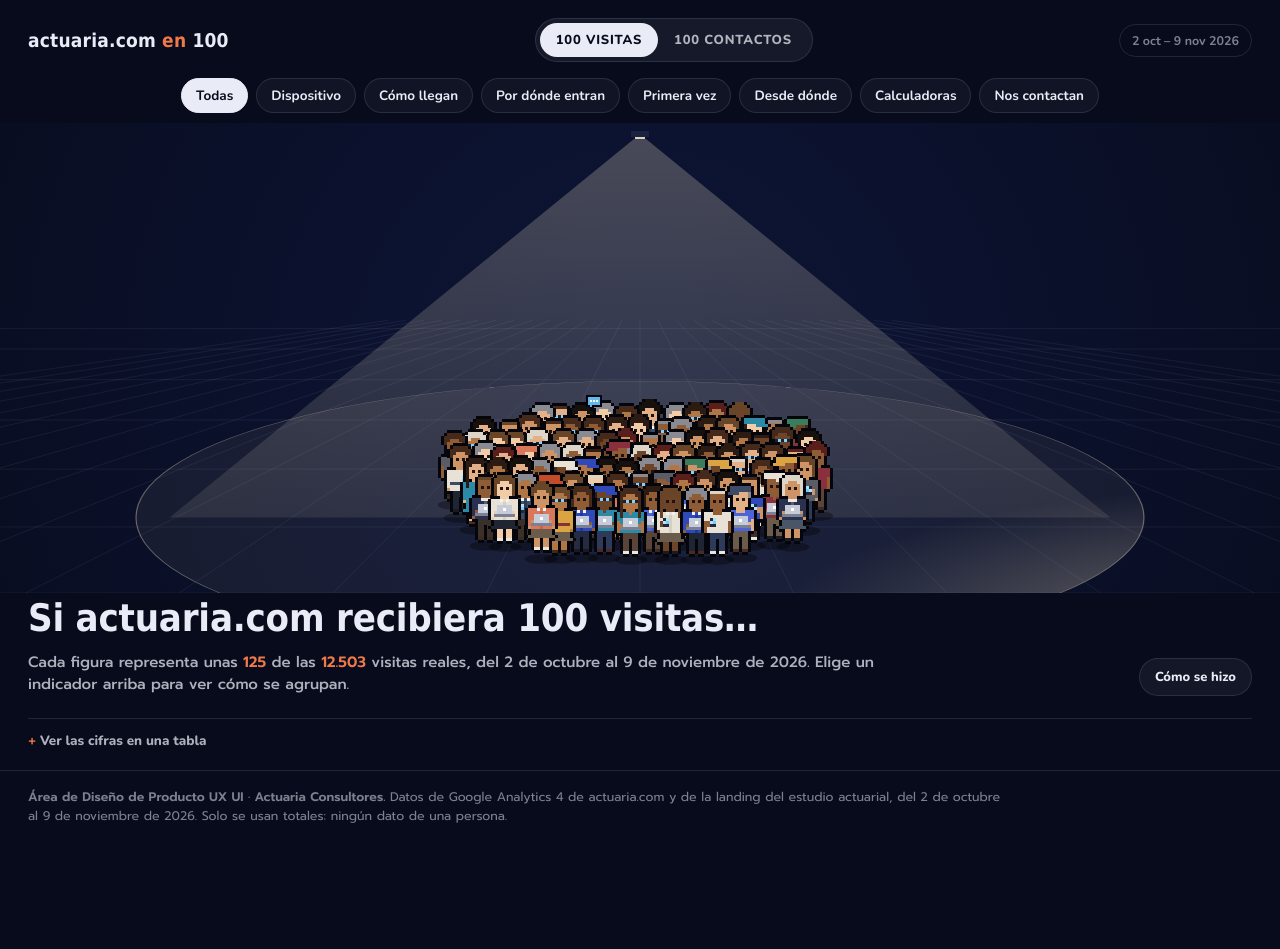
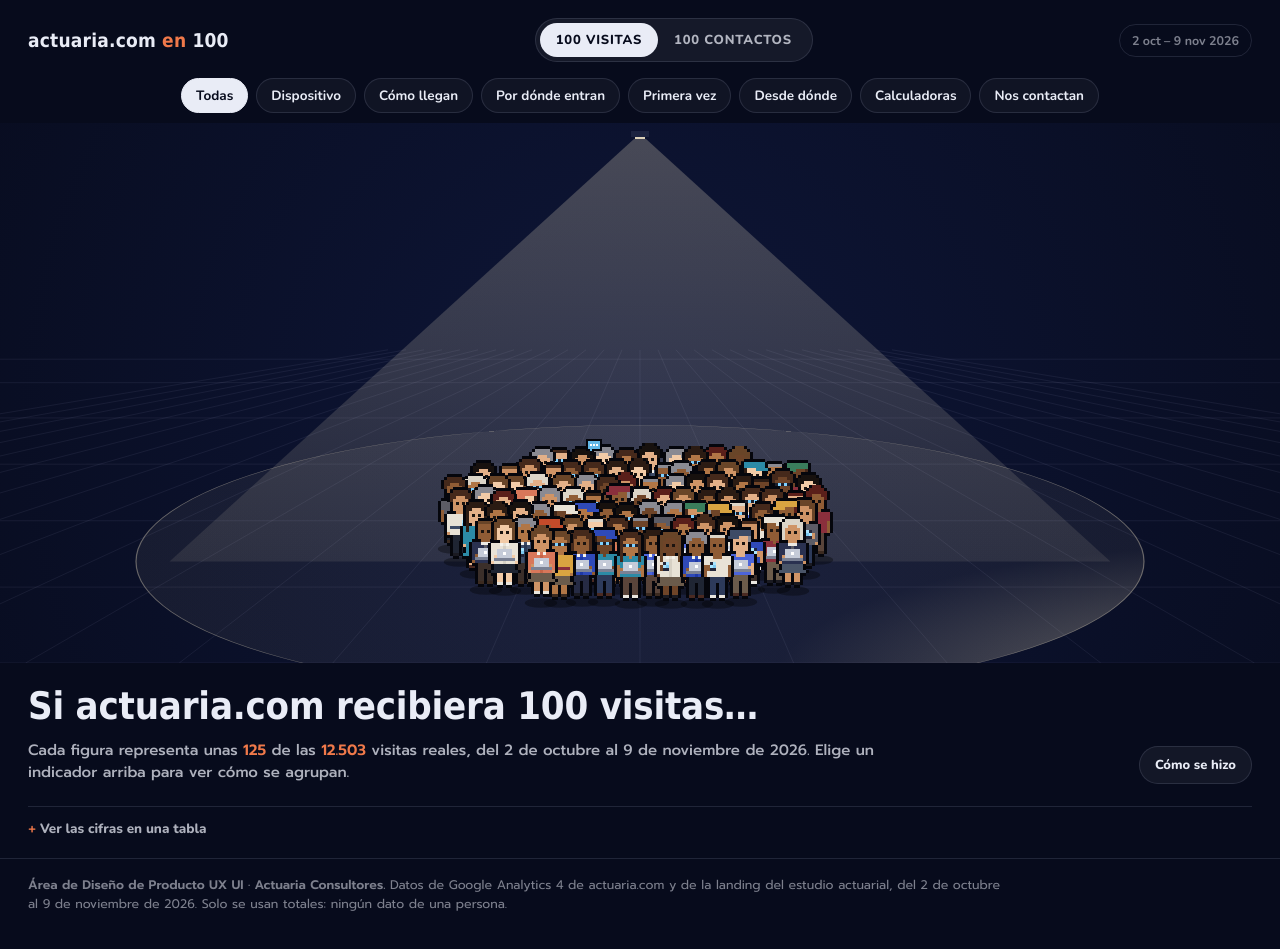
Before and after one commit to renatopuente-ux/actuaria-web-en-100, a plain HTML site: page index.html in a window 1280 px wide. Before the commit the page ends 861 px from the top, so only its background shows below. Drawn offline with nearby package versions, Linux system fonts and the light colour scheme; animation ran at ten frames a second; a web font is replaced by a local one.

Commit message:
Actualiza index.html

```diff
--- a/index.html
+++ b/index.html
@@ -54,7 +54,7 @@
   .grupo span { display: block; font: 800 14px/1.2 var(--f-sub); margin-top: 6px; color: var(--tinta); }
   .grupo small { display: block; font: 500 11.5px/1.3 ui-monospace, Consolas, monospace; color: var(--tinta-3); margin-top: 3px; }
   .grupo.es-chico b { font-size: clamp(24px, 3vw, 40px); }
-  .intro { position: absolute; inset: 0; display: grid; place-items: center; pointer-events: none; transition: opacity .8s; }
+  .intro { position: absolute; inset: 0; display: grid; place-items: start center; padding-top: clamp(40px, 9%, 96px); pointer-events: none; transition: opacity .8s; }
   .intro p { margin: 0; font: 700 clamp(34px, 7vw, 92px)/1 var(--f-display); text-align: center; text-shadow: 0 6px 40px rgba(0, 0, 0, .6); }
   .intro p em { font-style: normal; color: var(--naranja); }
   .intro.es-oculta { opacity: 0; }
@@ -66,7 +66,7 @@
   .ficha li { display: flex; gap: 8px; }
   .ficha li i { flex: 0 0 8px; height: 8px; margin-top: 6px; border-radius: 2px; }
 
-  .pie-escena { position: relative; z-index: 3; display: grid; grid-template-columns: minmax(0, 1fr) auto; gap: 16px 28px; align-items: end; padding: 4px 28px 22px; }
+  .pie-escena { position: relative; z-index: 3; display: grid; grid-template-columns: minmax(0, 1fr) auto; gap: 16px 28px; align-items: end; padding: 22px 28px 22px; }
   .frase { margin: 0; font: 700 clamp(22px, 3.2vw, 38px)/1.15 var(--f-display); letter-spacing: -.2px; max-width: 980px; }
   .frase b { font-weight: 700; }
   .frase-sub { margin: 10px 0 0; font: 500 15px/1.5 var(--f-body); color: var(--tinta-2); max-width: 920px; }
@@ -102,7 +102,7 @@
     .periodo { grid-row: 1; grid-column: 2; }
     .chips { justify-content: flex-start; flex-wrap: nowrap; overflow-x: auto; padding: 8px 16px 6px; scrollbar-width: none; }
     .chips::-webkit-scrollbar { display: none; }
-    .pie-escena { grid-template-columns: minmax(0, 1fr); padding: 4px 16px 18px; }
+    .pie-escena { grid-template-columns: minmax(0, 1fr); padding: 14px 16px 18px; }
     .acciones { justify-content: flex-start; }
     .tabla { margin: 0 16px 8px; }
     .creditos { padding: 14px 16px 26px; }
@@ -293,9 +293,9 @@
     const n = estado.ind ? gruposVisibles().length : 1;
     const cols = columnas(n);
     const filas = Math.ceil(n / cols);
-    const altoFila = ESC === 2 ? 250 : 330;
-    H = Math.max(ESC === 2 ? 330 : 470, Math.min(filas * altoFila + 40, filas === 1 ? Math.max(470, Math.min(640, innerHeight * .64)) : 9999));
-    if (filas === 1 && ESC === 2) H = Math.max(H, 340);
+    const altoFila = ESC === 2 ? 270 : 380;
+    H = Math.max(ESC === 2 ? 360 : 540, Math.min(filas * altoFila + 40, filas === 1 ? Math.max(540, Math.min(680, innerHeight * .72)) : 9999));
+    if (filas === 1 && ESC === 2) H = Math.max(H, 360);
     lienzo.width = Math.round(W * dpr); lienzo.height = Math.round(H * dpr); lienzo.style.height = H + 'px';
   }
   const columnas = (n) => (n <= 1 ? 1 : W >= 1000 ? n : W >= 640 ? Math.min(n, 4) : Math.min(n, 2));
@@ -327,7 +327,8 @@
     estado.gruposPrev = estado.grupos;
     const lista = estado.figuras;
     let grupos;
-    const piso = ESC === 3 ? 34 : 24;
+    // space between the front row and the bottom of the stage, so the lit floor is whole above the text
+    const piso = ESC === 3 ? 60 : 40;
     if (!ind) {
       const rx = Math.min(W * .36, ESC === 3 ? 420 : 170), ry = rx * (ESC === 3 ? .26 : .34);
       grupos = [{ key: 'todas', label: '', color: COL.crema, n: lista.length, cx: W / 2, cy: H * .66, rx, ry, rxMax: W * .44, fondoFila: H - piso, miembros: lista }];
```
